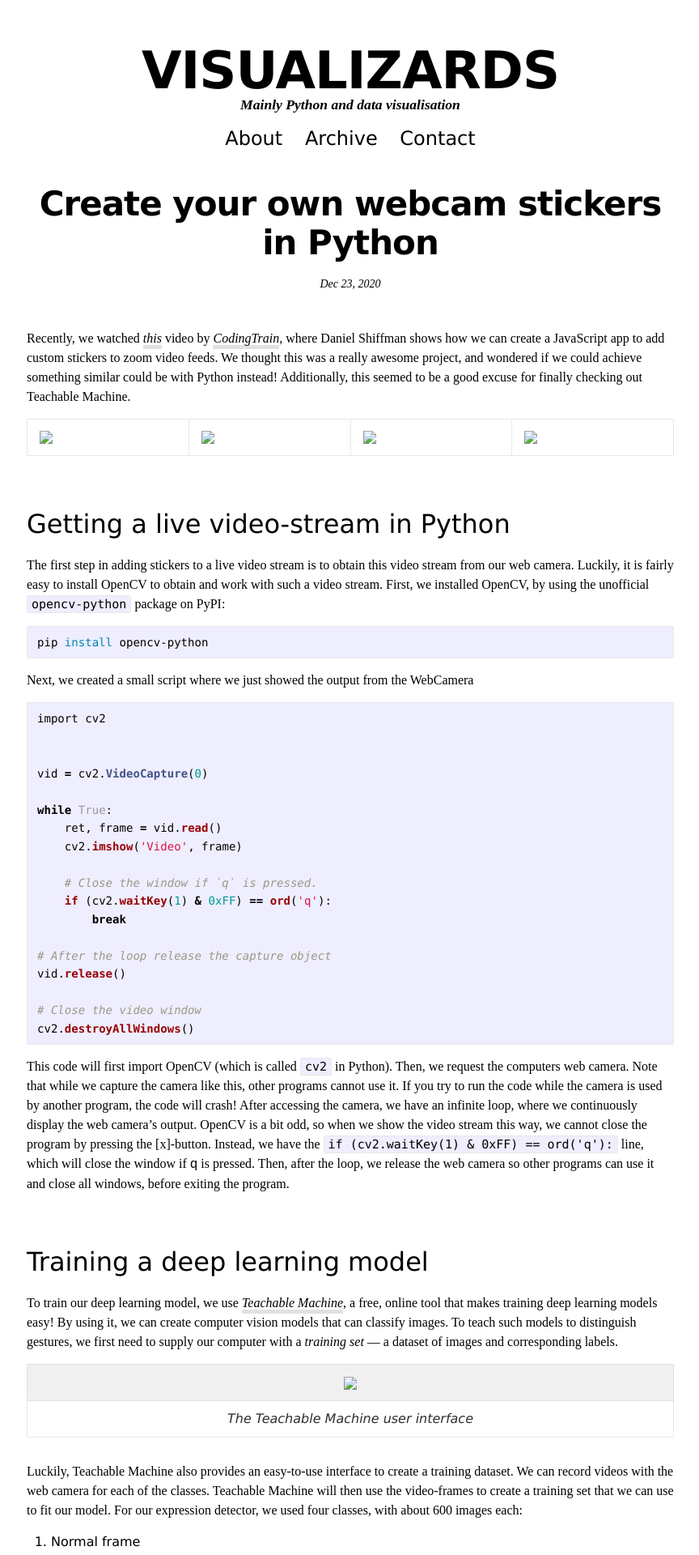
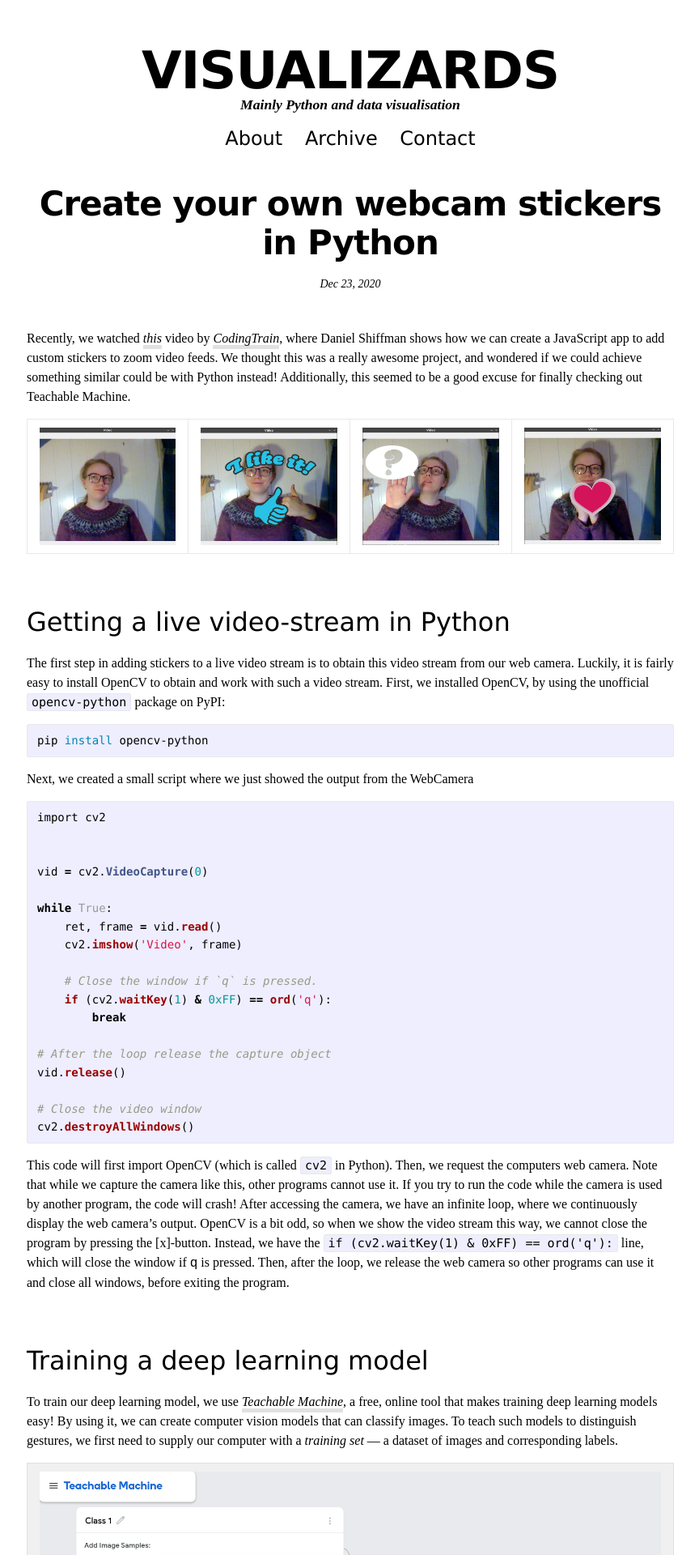
Before and after one commit to visualizards/visualizards.github.io, a Jekyll site: the page built from _posts/2020-12-23-zoom-stickers.md, in a window 1280 px wide. Shown: the top 1920 px of the page at 81% size, without its empty margins (207-1071 px from the left). Built offline with Jekyll 4.4.1, drawn with Linux system fonts in a browser that asks for light colours; some web fonts are replaced; comment, search, counter and statistics services are not loaded.

Commit message:
Added missing / before assets

```diff
--- a/_posts/2020-12-23-zoom-stickers.md
+++ b/_posts/2020-12-23-zoom-stickers.md
@@ -9,10 +9,10 @@ Recently, we watched [this](https://www.youtube.com/watch?v=9z9mbiOZqSs) video b
 
 <table>
 <tr>
-<td><img src="assets/images/20-12-23-zoom-stickers/screenshots/normal_video.png" /></td>
-<td><img src="assets/images/20-12-23-zoom-stickers/screenshots/thumbs_up_video.png" /></td>
-<td><img src="assets/images/20-12-23-zoom-stickers/screenshots/question_video.png" /></td>
-<td><img src="assets/images/20-12-23-zoom-stickers/screenshots/heart_video.png" /></td>
+<td><img src="/assets/images/20-12-23-zoom-stickers/screenshots/normal_video.png" /></td>
+<td><img src="/assets/images/20-12-23-zoom-stickers/screenshots/thumbs_up_video.png" /></td>
+<td><img src="/assets/images/20-12-23-zoom-stickers/screenshots/question_video.png" /></td>
+<td><img src="/assets/images/20-12-23-zoom-stickers/screenshots/heart_video.png" /></td>
 </tr>
 </table>
 
@@ -53,7 +53,7 @@ This code will first import OpenCV (which is called `cv2` in Python). Then, we r
 To train our deep learning model, we use [Teachable Machine](https://teachablemachine.withgoogle.com/), a free, online tool that makes training deep learning models easy! By using it, we can create computer vision models that can classify images. To teach such models to distinguish gestures, we first need to supply our computer with a *training set* — a dataset of images and corresponding labels.
 
 
-|<img src="assets/images/20-12-23-zoom-stickers/screenshots/teachable_machine.png" width="800px">|
+|<img src="/assets/images/20-12-23-zoom-stickers/screenshots/teachable_machine.png" width="800px">|
 |:----:|
 | *The Teachable Machine user interface* |
 
@@ -64,7 +64,7 @@ Luckily, Teachable Machine also provides an easy-to-use interface to create a tr
 3. Raise hand
 4. Heart
 
-|<img src="assets/images/20-12-23-zoom-stickers/screenshots/training_data.png" width="400px">|
+|<img src="/assets/images/20-12-23-zoom-stickers/screenshots/training_data.png" width="400px">|
 |:----:|
 |*Collecting training data for the "Thumbs up" class*|
 
@@ -72,7 +72,7 @@ After creating the dataset, we trained the deep learning model by pressing the T
 
 After testing the model, we saw that it worked great! You can see an example where it correctly recognise the "heart" class below. To use this model with our Python script, we pressed *Export Model*, selected the Tensorflow tab and downloaded a Keras .h5 model.
 
-|<img src="assets/images/20-12-23-zoom-stickers/screenshots/preview.png" height="400px">|
+|<img src="/assets/images/20-12-23-zoom-stickers/screenshots/preview.png" height="400px">|
 |:----:|
 |*Testing the model before we download it*|
 
@@ -216,10 +216,10 @@ Let's test this!
 
 <table>
 <tr>
-<td><img src="assets/images/20-12-23-zoom-stickers/screenshots/normal_video.png" /></td>
-<td><img src="assets/images/20-12-23-zoom-stickers/screenshots/thumbs_up_video.png" /></td>
-<td><img src="assets/images/20-12-23-zoom-stickers/screenshots/question_video.png" /></td>
-<td><img src="assets/images/20-12-23-zoom-stickers/screenshots/heart_video.png" /></td>
+<td><img src="/assets/images/20-12-23-zoom-stickers/screenshots/normal_video.png" /></td>
+<td><img src="/assets/images/20-12-23-zoom-stickers/screenshots/thumbs_up_video.png" /></td>
+<td><img src="/assets/images/20-12-23-zoom-stickers/screenshots/question_video.png" /></td>
+<td><img src="/assets/images/20-12-23-zoom-stickers/screenshots/heart_video.png" /></td>
 </tr>
 </table>
 
```
